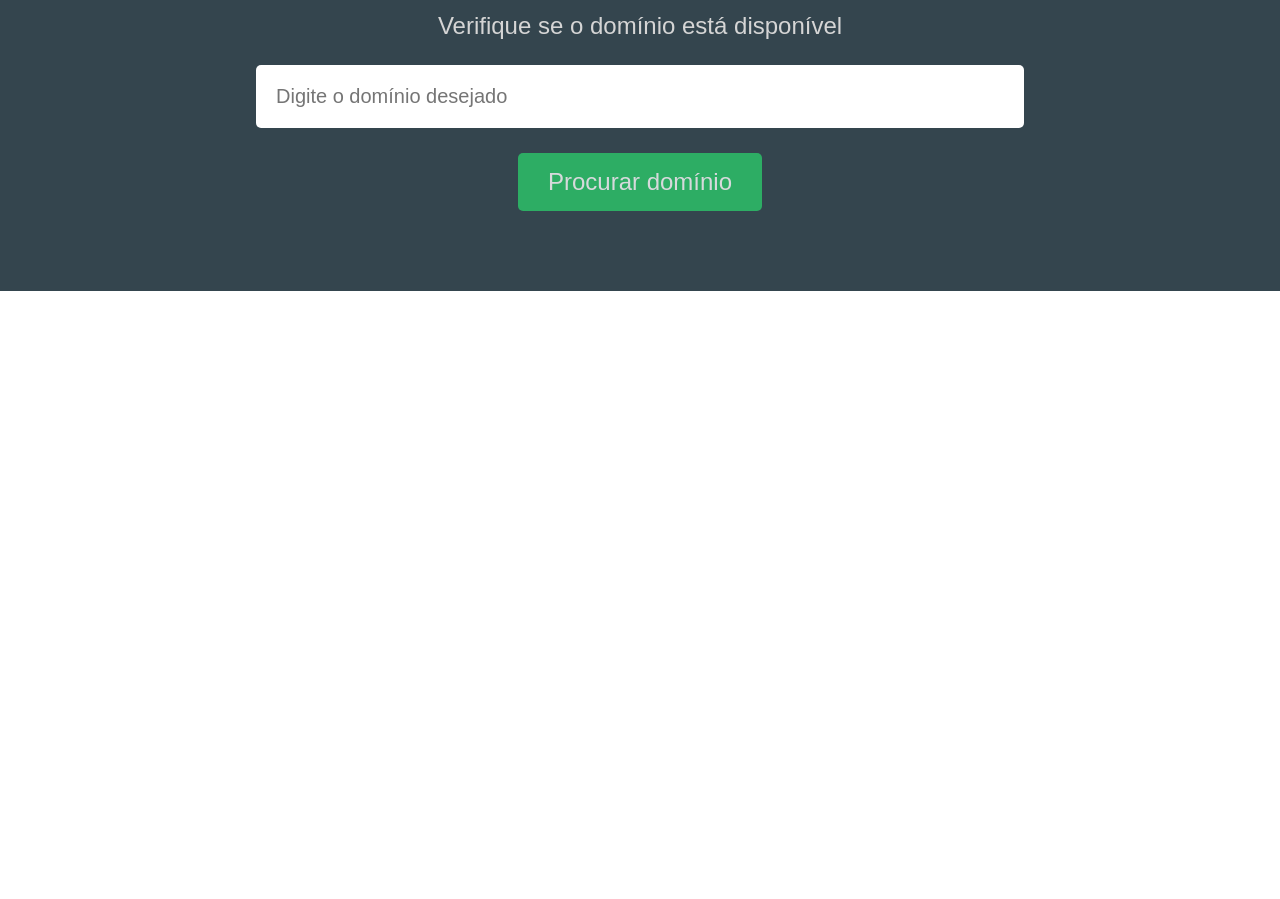
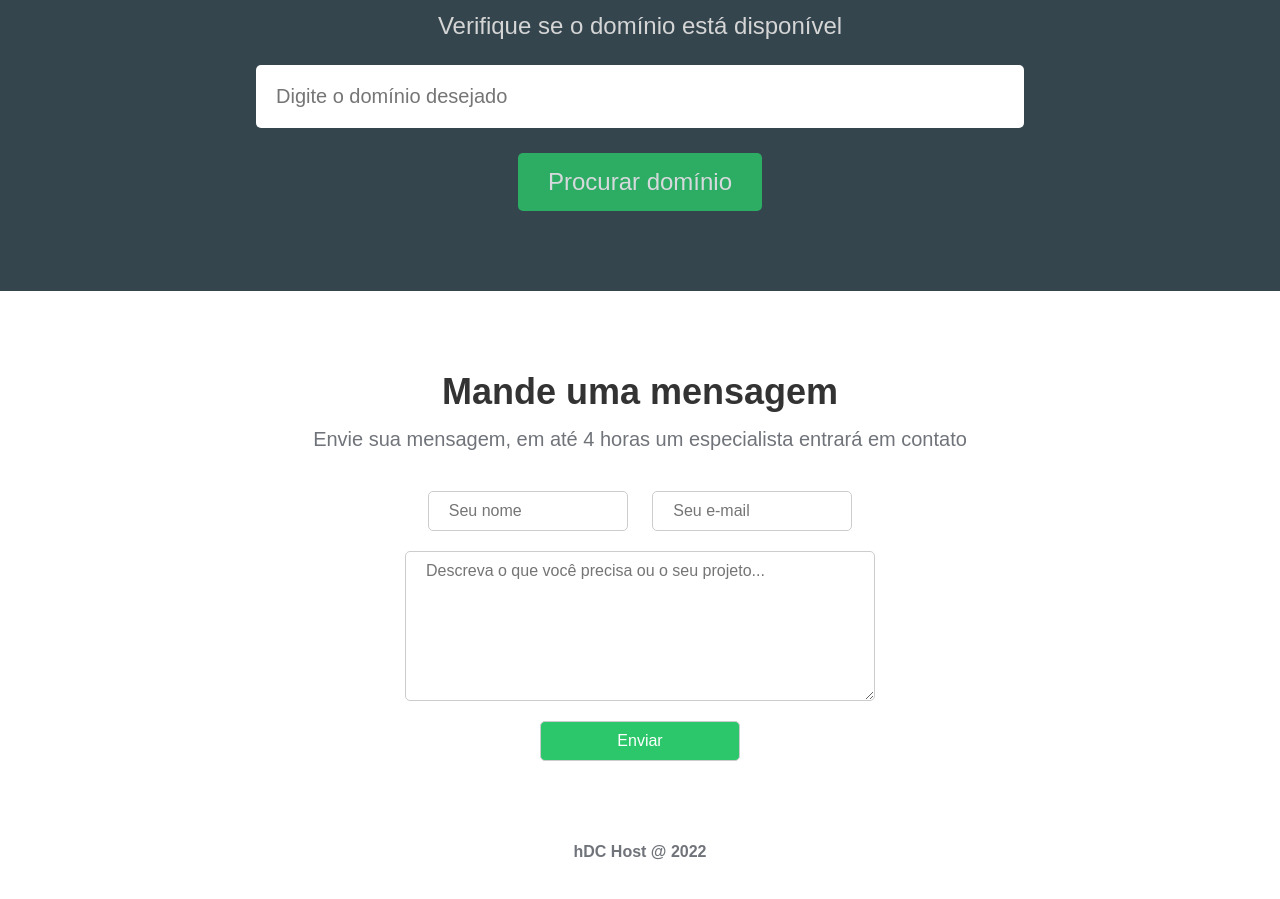
Before and after one commit to Paulo-Civ/responsive_page, a plain HTML site: page index.html in a window 1280 px wide. Shown: the part 1792-2691 px from the top of the page. Before the commit the page ends 2083 px from the top, so only its background shows below. Drawn offline with Linux system fonts and the light colour scheme.

Commit message:
Contact - section & Footer

```diff
--- a/css/styles.css
+++ b/css/styles.css
@@ -252,3 +252,51 @@ nav {
 .searchdomain-container input[type="submit"]:hover {
     opacity: 1;
 }
+
+/* Contact form */
+.contact-container {
+    text-align: center;
+    padding: 5rem 0 2rem 0;
+}
+
+.contact-container h2 {
+    font-size: 36px;
+    margin-bottom: 15px;
+}
+
+.contact-container p {
+    font-size: 20px;
+    margin-bottom: 40px;
+}
+
+.contact-container input,
+.contact-container textarea {
+    width: 200px;
+    padding: 10px 20px;
+    font-size: 16px;
+    border-radius: 5px;
+    border: 1px solid #ccc;
+    margin: 0 10px 20px;
+}
+
+.contact-container textarea {
+    display: block;
+    margin: 0 auto 20px;
+    width: 470px;
+    height: 150px;
+}
+
+.contact-container input[type="submit"] {
+    display: block;
+    margin: 0 auto;
+    background-color: #2cc76a;
+    color: #fff;
+    cursor: pointer;
+}
+
+/* Footer */
+footer {
+    text-align: center;
+    font-weight: bold;
+    margin: 50px 0 100px;
+}
--- a/index.html
+++ b/index.html
@@ -129,6 +129,19 @@
                     <input type="submit" value="Procurar domínio">
                 </form>
             </section>
+            <section class="contact-container">
+                <h2>Mande uma mensagem</h2>
+                <p>Envie sua mensagem, em até 4 horas um especialista entrará em contato</p>
+                <form>
+                    <input type="text" name="name" id="name" placeholder="Seu nome">
+                    <input type="email" name="email" id="email" placeholder="Seu e-mail">
+                    <textarea name="message" id="message" placeholder="Descreva o que você precisa ou o seu projeto..."></textarea>
+                    <input type="submit" value="Enviar">
+                </form>
+            </section>
+            <footer>
+                <p>hDC Host @ 2022</p>
+            </footer>
         </main>
     </div>
 </body>
```
